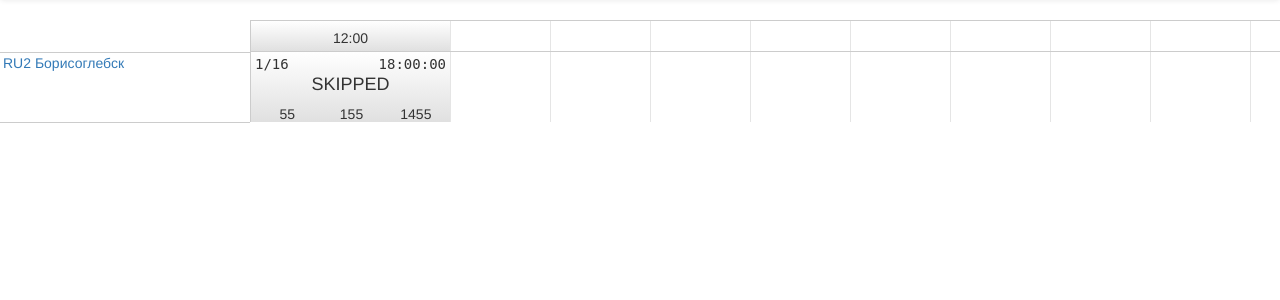
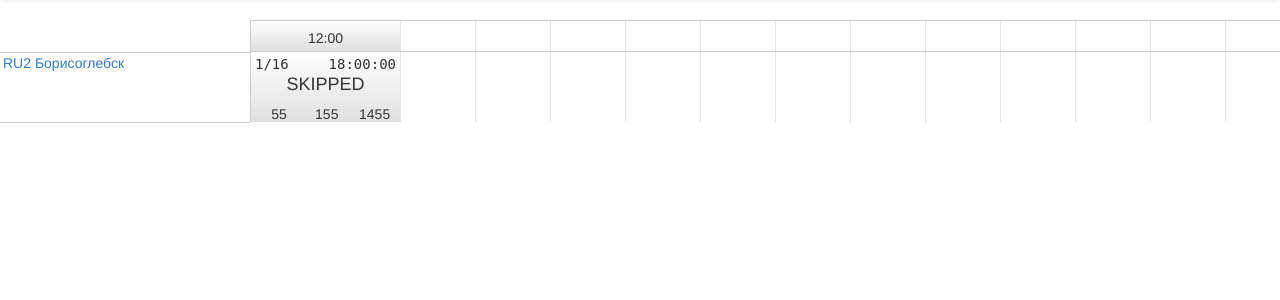
Before and after one commit to monester/wot-battles, a Django app: template global_map/templates/list_battles.html in a window 1280 px wide. Shown: the part 52-352 px from the top of the page. Run offline with Django 3.2, Linux system fonts and the light colour scheme; the template is opened without the code that fills it, so the values that code supplies are empty; parts of the project's set-up code (start-up, migrations or seed data) failed here and were passed over; some libraries are stand-ins or nearby versions.

Commit message:
Make battle cell narrower.

```diff
--- a/static/wot_clan_battles/app.css
+++ b/static/wot_clan_battles/app.css
@@ -34,7 +34,7 @@
 
 .timetable-times table {
     background-image: linear-gradient(to right, #ccc, transparent 1px);
-    background-size: 100px;
+    background-size: 75px;
     width: 2500px;
 }
 
@@ -42,33 +42,6 @@
     border-top: 1px solid #ccc;
     white-space: nowrap;
 }
-
-/*.timetable-times tr:first-child .timetable-row {
-    height: 30px;
-}
-
-.timetable-row .timetable-time:first-child {
-    border-left: 1px solid #ccc;
-}
-
-.timetable-time {
-    width: 150px;
-    height: 70px;
-    display: inline-block;
-    float: left;
-    border-right: 1px solid #ccc;
-    background-image: linear-gradient(to bottom,#fff 0,#e0e0e0 100%);
-}
-
-.timetable-time .stat-row {
-    display: block;
-    width: 100%;
-}
-.timetable-time .stat-row span {
-    display: inline-block;
-    width: 33%;
-    text-align: center;
-} */
 
 /* SINGLE ROW WITH PROVINCE ID */
 .timetable-province {
@@ -87,7 +60,7 @@
   display: block;
   border-left: 1px solid #ccc;
   padding: 2px 4px 2px;
-  width: 200px;
+  width: 150px;
   height: 70px;
   position: relative;
   overflow-y: hidden;
```
